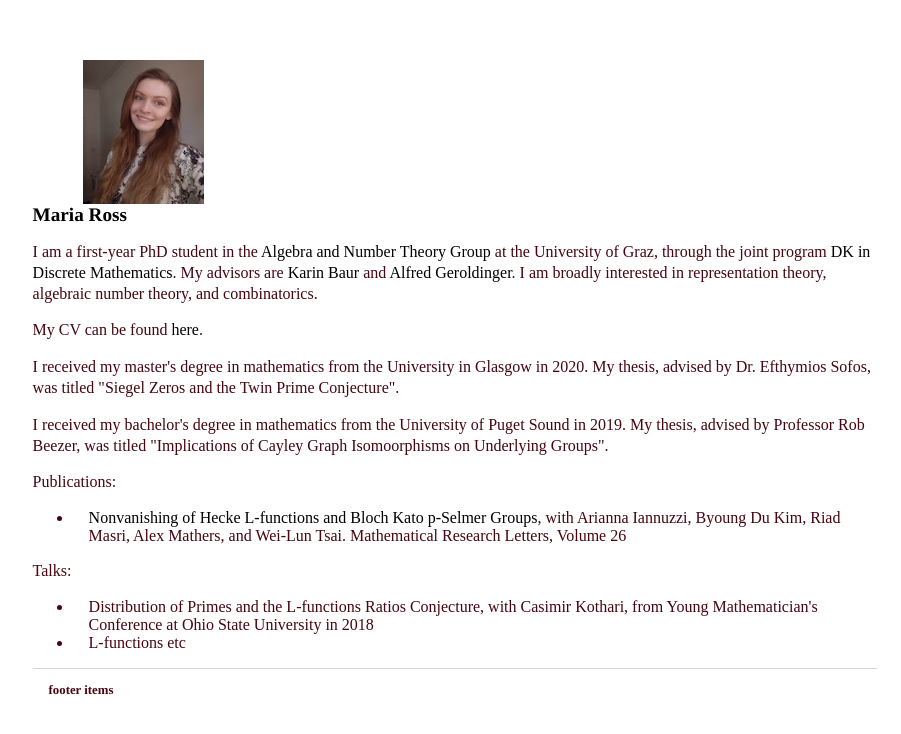
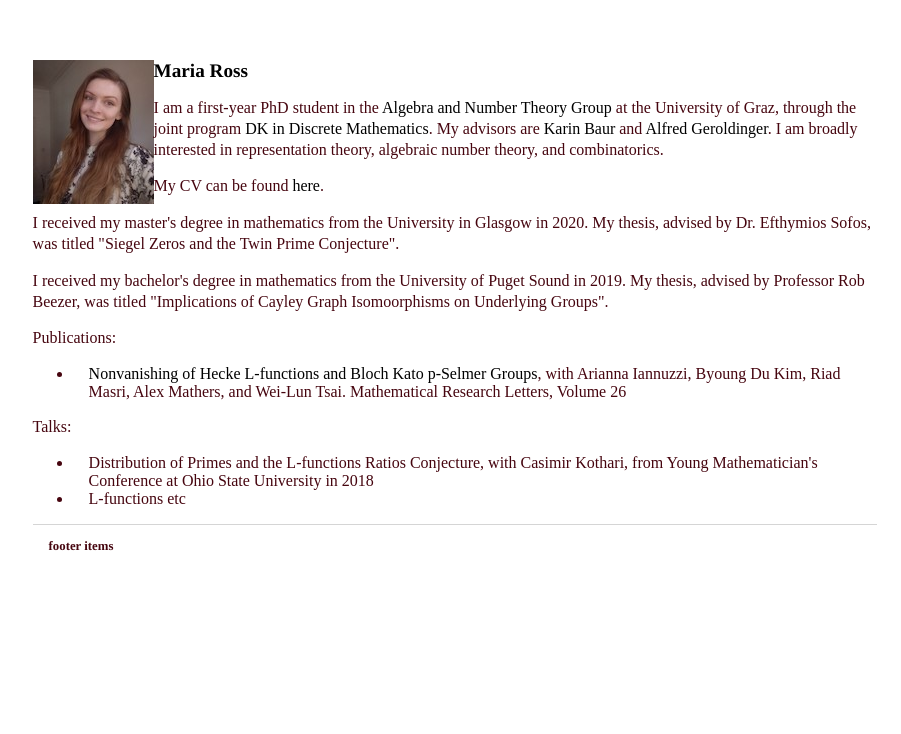
Before and after one commit to mariarross/mariarross.github.io, a Jekyll site: the page built from index.html, in a window 1280 px wide. Shown: the top 734 px of the page, without its empty margins (185-1086 px from the left). Built offline with Jekyll 4.4.1, drawn with Linux system fonts in a browser that asks for light colours.

Commit message:
Update index.html

```diff
--- a/index.html
+++ b/index.html
@@ -3,7 +3,7 @@
 title: Maria Ross
 ---
 <div class="blurb">
-	<h1> <img src="/dgdsfgdfg.jpg" style="display: block; margin-left: 50px;" />  Maria Ross </h1>
+	<h1> <img src="/dgdsfgdfg.jpg" style="display: block; float: left; margin: auto;" />  Maria Ross </h1>
 	<p> I am a first-year PhD student in the <a href="https://imsc.uni-graz.at/AlgNTh/", target="_blank">Algebra and Number Theory Group</a> at the University of  Graz, through the joint program <a href="https://www.math.tugraz.at/discrete/", target="_blank">DK in Discrete Mathematics</a>. My advisors are <a href="https://imsc.uni-graz.at/baur/", target="_blank">Karin Baur</a> and <a href="https://imsc.uni-graz.at/geroldinger/", target="_blank">Alfred Geroldinger</a>.  I am broadly interested in representation theory, algebraic number theory, and combinatorics.</p>
 	<p> My CV can be found <a href="/CV_V2 (2).pdf", target="_blank">here</a>.</p>
 	<p> I received my master's degree in mathematics from the University in Glasgow in 2020. My thesis, advised by Dr. Efthymios Sofos, was titled "Siegel Zeros and the Twin Prime Conjecture". </p>
```
